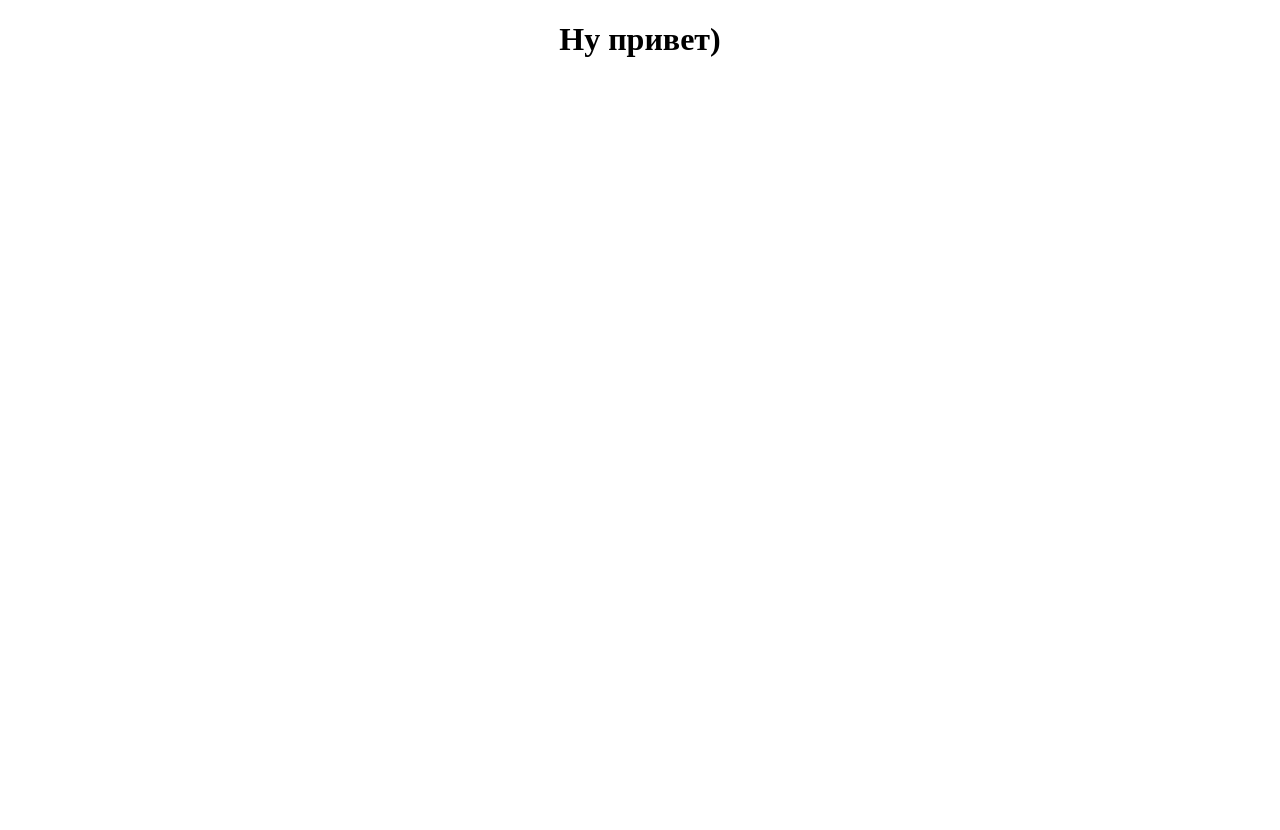
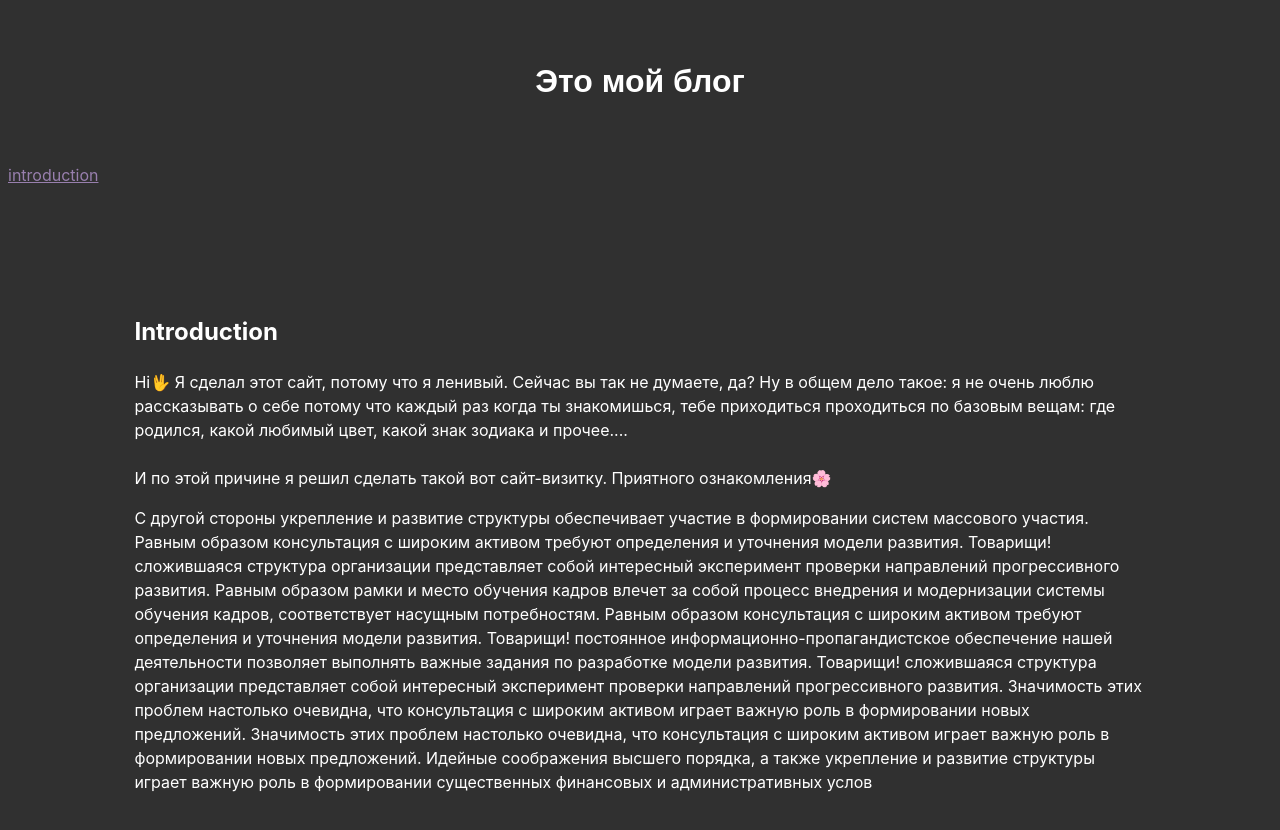
Before and after one commit to just-nimay/just-nimay.github.io, a plain HTML site: page index.html in a window 1280 px wide. Before the commit the page ends 800 px from the top, so only its background shows below. Drawn offline with Linux system fonts and the light colour scheme.

Commit message:
added new feature

```diff
--- a/index.html
+++ b/index.html
@@ -3,12 +3,27 @@
 <head>
 	<meta charset="utf-8">
 	<meta name="viewport" content="width=device-width, initial-scale=1">
+	<link rel="stylesheet" href="style.css"/>
 	<title>Ковалев Нимай - Блог</title>
 </head>
 <body>
 	<div class="toper">
-		<center><h1>Ну привет)</h1></center>
+		<center><h1>Это мой блог</h1></center>
 	</div>
+	<div class="links">
+	    <p><a href="#introduction">introduction</a></p>
+	</div>
+    <div class="introduction">
+    	<p><a name="introduction"></a></p>
+    	<h2><strong>Introduction</strong></h2>
+    	<p>Hi🖖 Я сделал этот сайт, потому что я ленивый. Сейчас вы так не думаете, да? Ну в общем дело такое: я не очень люблю рассказывать о себе потому что каждый раз когда ты знакомишься, тебе приходиться проходиться по базовым вещам: где родился, какой любимый цвет, какой знак зодиака и прочее....<br><br>
+    	И по этой причине я решил сделать такой вот сайт-визитку. Приятного ознакомления🌸</p>
+    	<p>С другой стороны укрепление и развитие структуры обеспечивает участие в формировании систем массового участия. Равным образом консультация с широким активом требуют определения и уточнения модели развития. Товарищи! сложившаяся структура организации представляет собой интересный эксперимент проверки направлений прогрессивного развития.
+Равным образом рамки и место обучения кадров влечет за собой процесс внедрения и модернизации системы обучения кадров, соответствует насущным потребностям. Равным образом консультация с широким активом требуют определения и уточнения модели развития. Товарищи! постоянное информационно-пропагандистское обеспечение нашей деятельности позволяет выполнять важные задания по разработке модели развития.
+Товарищи! сложившаяся структура организации представляет собой интересный эксперимент проверки направлений прогрессивного развития. Значимость этих проблем настолько очевидна, что консультация с широким активом играет важную роль в формировании новых предложений.
+Значимость этих проблем настолько очевидна, что консультация с широким активом играет важную роль в формировании новых предложений. Идейные соображения высшего порядка, а также укрепление и развитие структуры играет важную роль в формировании существенных финансовых и административных услов</p>
 
+    </div>
+    <div></div>
 </body>
 </html>
--- a/style.css
+++ b/style.css
@@ -0,0 +1,34 @@
+html {
+scroll-behavior: smooth;
+}
+body{
+	background: #303030;
+}
+
+h1{
+    color: #fff;
+    font-family: sans-serif;
+}
+h2 {
+	color: #fff;
+	font-family: BlinkMacSystemFont,Arial;
+	line-height: 1.5;
+}
+p{
+	color: #fff;
+	font-family: -apple-system,BlinkMacSystemFont,Arial;
+	line-height: 1.5;
+}
+
+a {
+	color: #987FAE;
+}
+
+.toper{
+	margin: 5%;
+}
+
+.introduction {
+	margin: 10%;
+
+}
```
